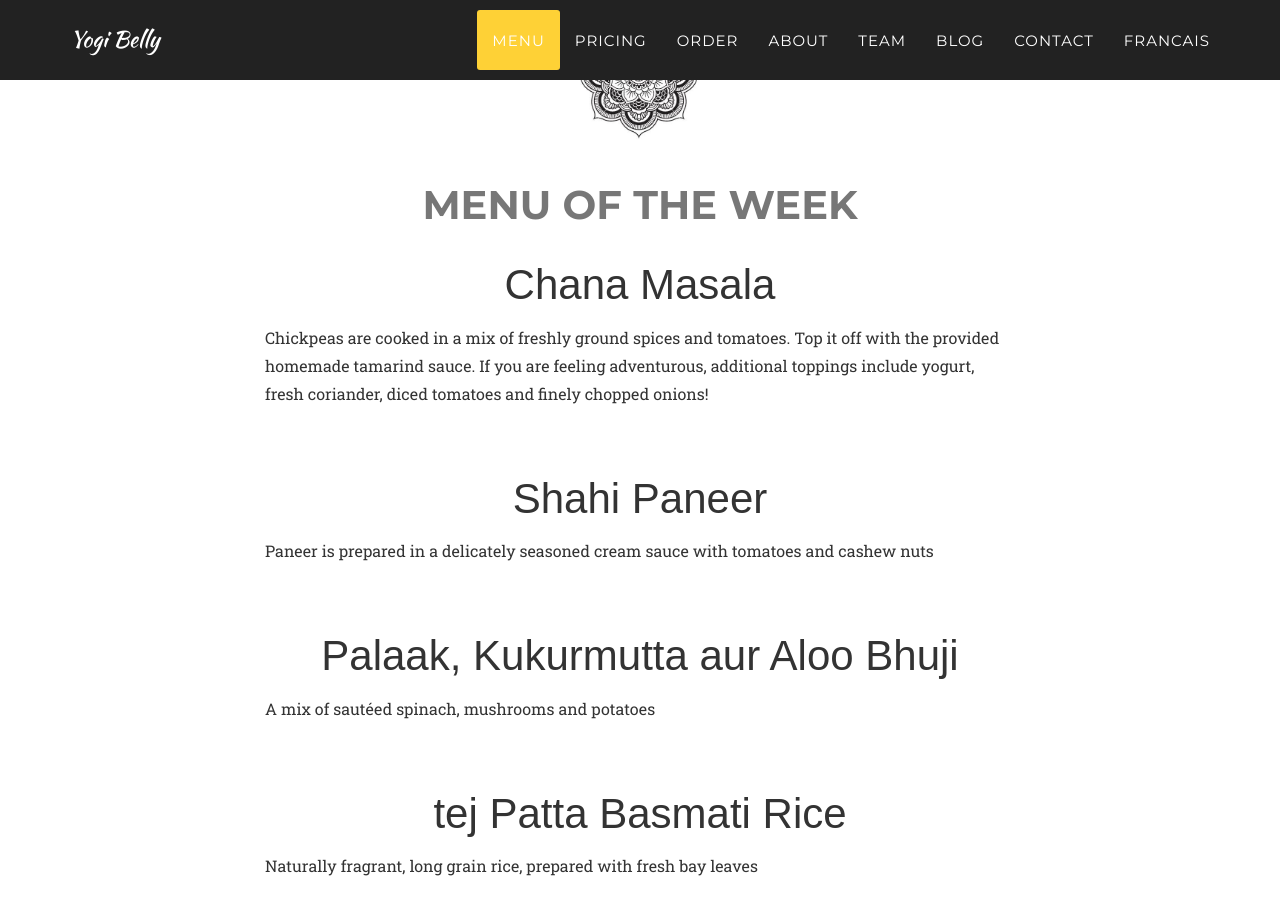
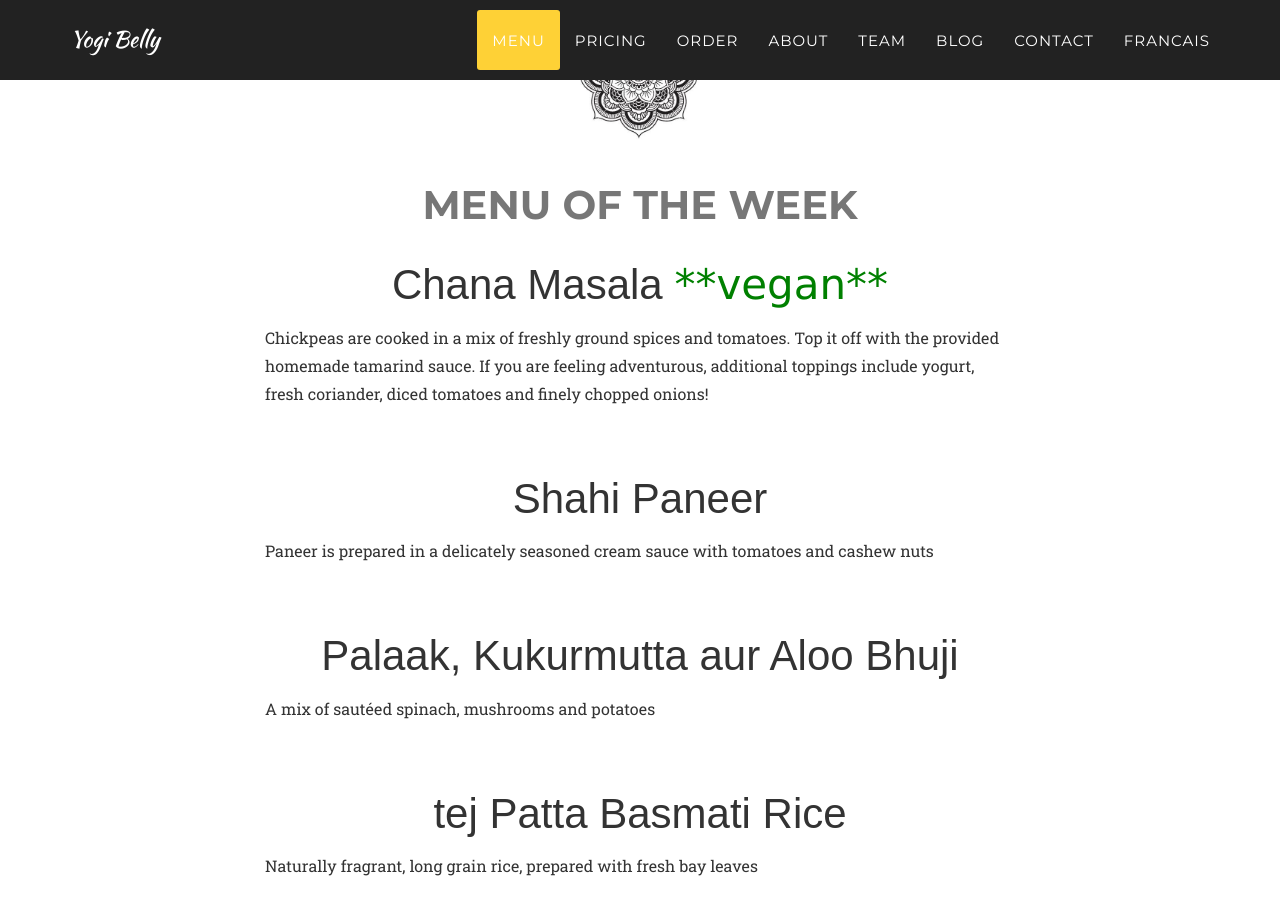
Before and after one commit to yogibelly/yogibelly.github.io, a Jekyll site: the page built from index.html, in a window 1280 px wide and 900 px high, scrolled down 3165 px. Built offline with Jekyll 4.4.1, drawn with Linux system fonts in a browser that asks for light colours; some web fonts are replaced.

Commit message:
added vegan

```diff
--- a/_includes/menu.html
+++ b/_includes/menu.html
@@ -7,7 +7,7 @@
             </div><br><br><br>
                 <div class="col-lg-8 col-sm-offset-2">
 
-                <h3 class="service-heading text-center text-white">Chana Masala</h3>
+                <h3 class="service-heading text-center text-white">Chana Masala <font face="verdana" color="green">**vegan**</font></h3>
                 <!-- <h4 class="service-heading text-center text-white">A fragrant tomato based curry with opo squash, zucchini and potatoes</h4> -->
 
 				<p class="text-white">Chickpeas are cooked in a mix of freshly ground spices and tomatoes. Top it off with the provided homemade tamarind sauce. If you are feeling adventurous, additional toppings include yogurt, fresh coriander, diced tomatoes and finely chopped onions!</p>
```
